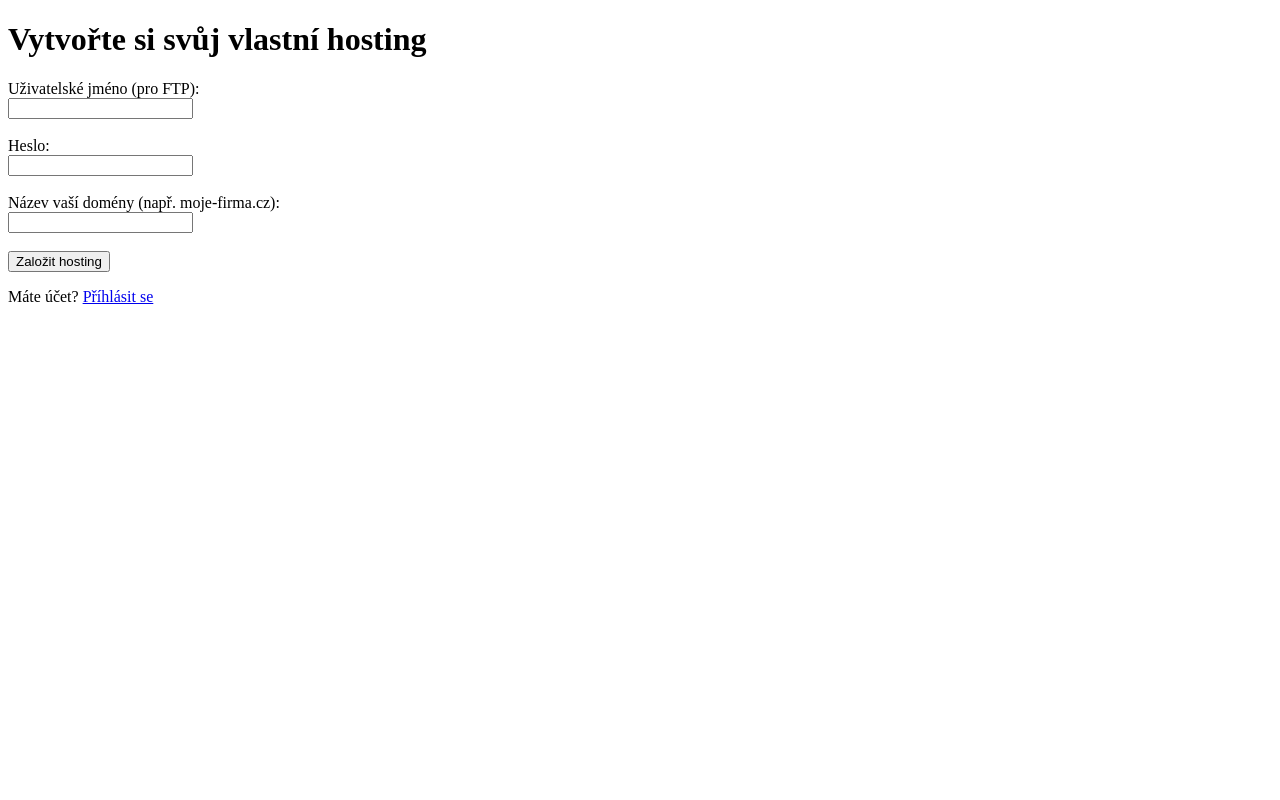
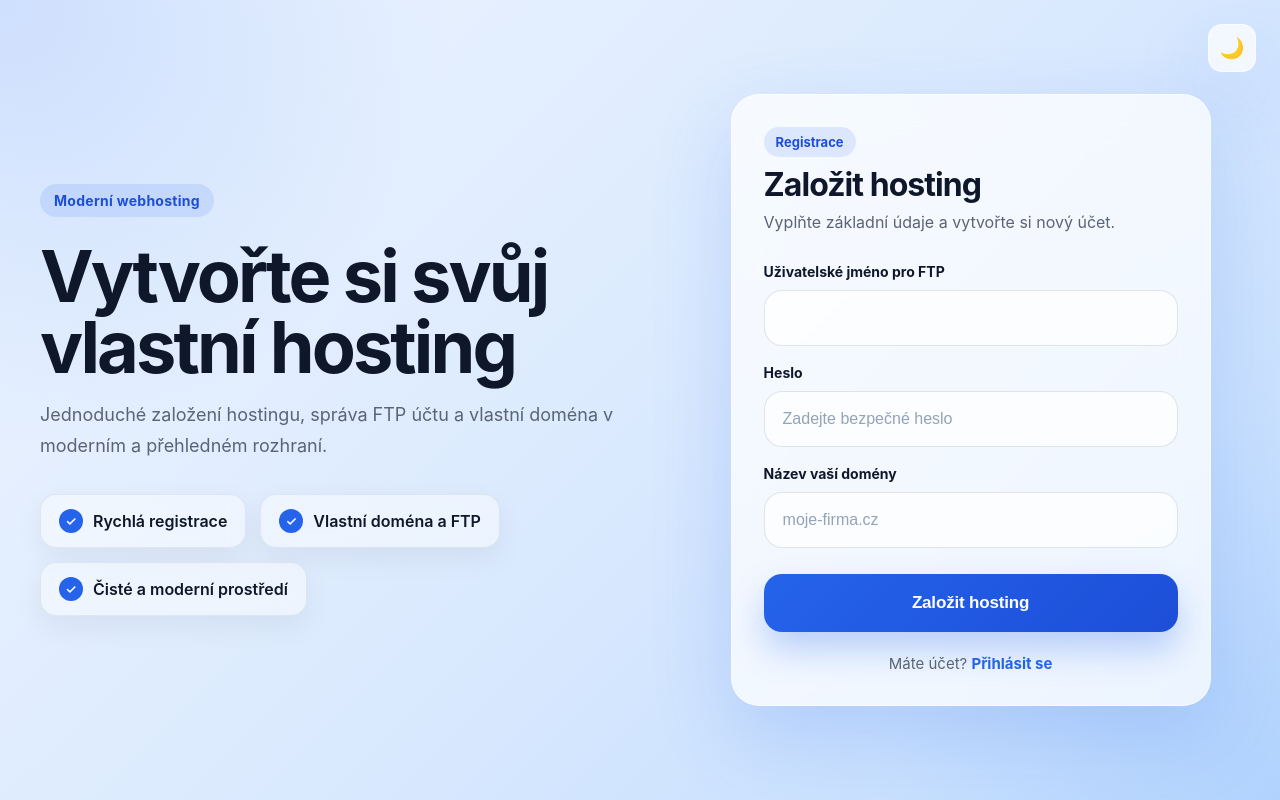
Before and after one commit to BSPWE-Sprava-weboveho-serveru/BSPWE, a PHP site: page /milanovohosting.gg/index.php in a window 1280 px wide. Run offline with PHP 8.4, Linux system fonts and the light colour scheme.

Commit message:
Upraven design uvodni stranky

```diff
--- a/webserver/milanovohosting.gg/index.php
+++ b/webserver/milanovohosting.gg/index.php
@@ -1,40 +1,120 @@
 <?php
-// jen čisté HTML pro testování backendu
+// Úvodní stránka
 ?>
 <!DOCTYPE html>
 <html lang="cs">
 <head>
     <meta charset="UTF-8">
+    <meta name="viewport" content="width=device-width, initial-scale=1.0">
     <title>Milanovo Hosting - Registrace</title>
+
+    <!-- Připojení CSS souboru -->
+    <link rel="stylesheet" href="style.css">
 </head>
 <body>
-    <h1>Vytvořte si svůj vlastní hosting</h1>
-
-    <form action="register.php" method="POST">
-        <div>
-            <label>Uživatelské jméno (pro FTP):</label><br>
-            <input type="text" name="username" required>
+    <div class="page-shell">
+        <!-- Přepínač světlého a tmavého režimu -->
+        <div class="theme-toggle">
+            <button id="themeToggle" type="button" aria-label="Přepnout režim">🌙</button>
         </div>
 
-        <br>
+        <main class="hero">
+            <!-- Levá informační část stránky -->
+            <section class="hero-copy">
+                <div class="eyebrow">Moderní webhosting</div>
 
-        <div>
-            <label>Heslo:</label><br>
-            <input type="password" name="password" required>
-        </div>
+                <h1>Vytvořte si svůj vlastní hosting</h1>
 
-        <br>
+                <p class="hero-text">
+                    Jednoduché založení hostingu, správa FTP účtu a vlastní doména v moderním a přehledném rozhraní.
+                </p>
 
-        <div>
-            <label>Název vaší domény (např. moje-firma.cz):</label><br>
-            <input type="text" name="domain" required>
-        </div>
+                <div class="hero-points">
+                    <div class="point">
+                        <span class="point-icon">✓</span>
+                        <span>Rychlá registrace</span>
+                    </div>
 
-        <br>
+                    <div class="point">
+                        <span class="point-icon">✓</span>
+                        <span>Vlastní doména a FTP</span>
+                    </div>
 
-        <button type="submit">Založit hosting</button>
-    </form>
+                    <div class="point">
+                        <span class="point-icon">✓</span>
+                        <span>Čisté a moderní prostředí</span>
+                    </div>
+                </div>
+            </section>
 
-    <p>Máte účet? <a href="login.php">Příhlásit se</a></p>
+            <!-- Pravá část s registračním formulářem -->
+            <section class="form-wrap">
+                <div class="form-card">
+                    <div class="card-top">
+                        <div>
+                            <div class="card-badge">Registrace</div>
+                            <h2>Založit hosting</h2>
+                            <p>Vyplňte základní údaje a vytvořte si nový účet.</p>
+                        </div>
+                    </div>
+
+                    <!-- Registrační formulář -->
+                    <form action="register.php" method="POST" class="register-form">
+                        <div class="form-group">
+                            <label for="username">Uživatelské jméno pro FTP</label>
+                            <input type="text" id="username" name="username" required>
+                        </div>
+
+                        <div class="form-group">
+                            <label for="password">Heslo</label>
+                            <input type="password" id="password" name="password" placeholder="Zadejte bezpečné heslo" required>
+                        </div>
+
+                        <div class="form-group">
+                            <label for="domain">Název vaší domény</label>
+                            <input type="text" id="domain" name="domain" placeholder="moje-firma.cz" required>
+                        </div>
+
+                        <button type="submit" class="primary-btn">Založit hosting</button>
+                    </form>
+
+                    <!-- Odkaz na přihlášení -->
+                    <p class="bottom-text">
+                        Máte účet?
+                        <a href="login.php">Přihlásit se</a>
+                    </p>
+                </div>
+            </section>
+        </main>
+    </div>
+
+<script>
+    // Odkaz na HTML root element a tlačítko pro změnu motivu
+    const root = document.documentElement;
+    const toggle = document.getElementById('themeToggle');
+
+    const savedTheme = localStorage.getItem('theme');
+
+    // Pokud byl dříve zvolen tmavý režim, nastaví se při načtení stránky
+    if (savedTheme === 'dark') {
+        root.classList.add('dark');
+        toggle.textContent = '☀️';
+    }
+
+    // Přepínání mezi světlým a tmavým režimem
+    toggle.addEventListener('click', () => {
+        root.classList.toggle('dark');
+
+        const isDark = root.classList.contains('dark');
+
+        if (isDark) {
+            localStorage.setItem('theme', 'dark');
+            toggle.textContent = '☀️';
+        } else {
+            localStorage.setItem('theme', 'light');
+            toggle.textContent = '🌙';
+        }
+    });
+</script>
 </body>
 </html>
--- /dev/null
+++ b/webserver/milanovohosting.gg/style.css
@@ -0,0 +1,345 @@
+:root {
+    --bg-1: #eef4ff;
+    --bg-2: #dbeafe;
+    --bg-3: #bfdbfe;
+
+    --text: #0f172a;
+    --muted: #5b6475;
+    --card: rgba(255, 255, 255, 0.72);
+    --card-border: rgba(255, 255, 255, 0.6);
+    --input-bg: rgba(255, 255, 255, 0.7);
+    --input-border: rgba(148, 163, 184, 0.28);
+    --button: #2563eb;
+    --button-hover: #1d4ed8;
+    --shadow: 0 30px 80px rgba(37, 99, 235, 0.18);
+    --glow: rgba(59, 130, 246, 0.18);
+    --badge-bg: rgba(37, 99, 235, 0.12);
+    --badge-text: #1d4ed8;
+    --point-bg: rgba(255, 255, 255, 0.45);
+    --point-border: rgba(148, 163, 184, 0.2);
+}
+
+:root.dark {
+    --bg-1: #020617;
+    --bg-2: #0f172a;
+    --bg-3: #1e293b;
+
+    --text: #f8fafc;
+    --muted: #cbd5e1;
+    --card: rgba(15, 23, 42, 0.62);
+    --card-border: rgba(255, 255, 255, 0.08);
+    --input-bg: rgba(15, 23, 42, 0.65);
+    --input-border: rgba(148, 163, 184, 0.18);
+    --button: #3b82f6;
+    --button-hover: #2563eb;
+    --shadow: 0 30px 80px rgba(2, 6, 23, 0.5);
+    --glow: rgba(59, 130, 246, 0.22);
+    --badge-bg: rgba(59, 130, 246, 0.16);
+    --badge-text: #93c5fd;
+    --point-bg: rgba(255, 255, 255, 0.04);
+    --point-border: rgba(255, 255, 255, 0.08);
+}
+
+* {
+    box-sizing: border-box;
+}
+
+html {
+    color-scheme: light;
+}
+
+html.dark {
+    color-scheme: dark;
+}
+
+body {
+    margin: 0;
+    min-height: 100vh;
+    font-family: Inter, Arial, Helvetica, sans-serif;
+    color: var(--text);
+    background:
+        radial-gradient(circle at top left, var(--glow), transparent 30%),
+        radial-gradient(circle at bottom right, rgba(96, 165, 250, 0.16), transparent 26%),
+        linear-gradient(135deg, var(--bg-1), var(--bg-2), var(--bg-3));
+    transition: background 0.3s ease, color 0.3s ease;
+}
+
+.page-shell {
+    min-height: 100vh;
+    padding: 32px;
+    position: relative;
+}
+
+.theme-toggle {
+    position: absolute;
+    top: 24px;
+    right: 24px;
+}
+
+.theme-toggle button {
+    width: 48px;
+    height: 48px;
+    border: 1px solid var(--card-border);
+    background: var(--card);
+    backdrop-filter: blur(18px);
+    -webkit-backdrop-filter: blur(18px);
+    border-radius: 14px;
+    cursor: pointer;
+    font-size: 20px;
+    box-shadow: var(--shadow);
+    transition: transform 0.2s ease, background 0.25s ease;
+}
+
+.theme-toggle button:hover {
+    transform: translateY(-2px);
+}
+
+.hero {
+    min-height: calc(100vh - 64px);
+    max-width: 1260px;
+    margin: 0 auto;
+    display: grid;
+    grid-template-columns: 1.05fr 0.95fr;
+    gap: 48px;
+    align-items: center;
+}
+
+.hero-copy {
+    padding: 24px 8px;
+}
+
+.eyebrow {
+    display: inline-flex;
+    align-items: center;
+    padding: 8px 14px;
+    border-radius: 999px;
+    background: var(--badge-bg);
+    color: var(--badge-text);
+    font-size: 14px;
+    font-weight: 700;
+    letter-spacing: 0.02em;
+    margin-bottom: 24px;
+}
+
+.hero-copy h1 {
+    margin: 0 0 18px;
+    font-size: clamp(42px, 6vw, 72px);
+    line-height: 0.98;
+    letter-spacing: -0.04em;
+    max-width: 700px;
+}
+
+.hero-text {
+    margin: 0;
+    max-width: 620px;
+    font-size: 18px;
+    line-height: 1.7;
+    color: var(--muted);
+}
+
+.hero-points {
+    margin-top: 32px;
+    display: flex;
+    flex-wrap: wrap;
+    gap: 14px;
+}
+
+.point {
+    display: inline-flex;
+    align-items: center;
+    gap: 10px;
+    padding: 14px 18px;
+    border-radius: 16px;
+    background: var(--point-bg);
+    border: 1px solid var(--point-border);
+    backdrop-filter: blur(14px);
+    -webkit-backdrop-filter: blur(14px);
+    font-weight: 600;
+    box-shadow: 0 10px 30px rgba(15, 23, 42, 0.06);
+}
+
+.point-icon {
+    width: 24px;
+    height: 24px;
+    display: inline-flex;
+    align-items: center;
+    justify-content: center;
+    border-radius: 999px;
+    background: var(--button);
+    color: white;
+    font-size: 13px;
+    flex-shrink: 0;
+}
+
+.form-wrap {
+    display: flex;
+    justify-content: center;
+}
+
+.form-card {
+    width: 100%;
+    max-width: 480px;
+    padding: 32px;
+    border-radius: 28px;
+    background: var(--card);
+    border: 1px solid var(--card-border);
+    backdrop-filter: blur(24px);
+    -webkit-backdrop-filter: blur(24px);
+    box-shadow: var(--shadow);
+}
+
+.card-top h2 {
+    margin: 10px 0 8px;
+    font-size: 32px;
+    line-height: 1.1;
+    letter-spacing: -0.03em;
+}
+
+.card-top p {
+    margin: 0 0 28px;
+    color: var(--muted);
+    line-height: 1.6;
+}
+
+.card-badge {
+    display: inline-block;
+    padding: 7px 12px;
+    border-radius: 999px;
+    background: var(--badge-bg);
+    color: var(--badge-text);
+    font-size: 13px;
+    font-weight: 700;
+}
+
+.register-form {
+    display: flex;
+    flex-direction: column;
+    gap: 18px;
+}
+
+.form-group {
+    display: flex;
+    flex-direction: column;
+    gap: 10px;
+}
+
+label {
+    font-size: 14px;
+    font-weight: 700;
+    color: var(--text);
+}
+
+input {
+    width: 100%;
+    height: 56px;
+    border: 1px solid var(--input-border);
+    border-radius: 18px;
+    padding: 0 18px;
+    background: var(--input-bg);
+    color: var(--text);
+    font-size: 16px;
+    outline: none;
+    transition:
+        border-color 0.2s ease,
+        box-shadow 0.2s ease,
+        transform 0.2s ease,
+        background 0.2s ease;
+}
+
+input::placeholder {
+    color: #94a3b8;
+}
+
+input:focus {
+    border-color: rgba(37, 99, 235, 0.45);
+    box-shadow: 0 0 0 5px rgba(37, 99, 235, 0.12);
+    transform: translateY(-1px);
+}
+
+.primary-btn {
+    margin-top: 8px;
+    height: 58px;
+    border: none;
+    border-radius: 18px;
+    background: linear-gradient(135deg, var(--button), var(--button-hover));
+    color: white;
+    font-size: 17px;
+    font-weight: 800;
+    letter-spacing: -0.01em;
+    cursor: pointer;
+    box-shadow: 0 18px 35px rgba(37, 99, 235, 0.28);
+    transition: transform 0.2s ease, box-shadow 0.2s ease, filter 0.2s ease;
+}
+
+.primary-btn:hover {
+    transform: translateY(-2px);
+    box-shadow: 0 22px 40px rgba(37, 99, 235, 0.35);
+    filter: brightness(1.03);
+}
+
+.bottom-text {
+    margin: 22px 0 0;
+    text-align: center;
+    color: var(--muted);
+    font-size: 15px;
+}
+
+.bottom-text a {
+    color: var(--button);
+    text-decoration: none;
+    font-weight: 700;
+}
+
+.bottom-text a:hover {
+    text-decoration: underline;
+}
+
+@media (max-width: 980px) {
+    .hero {
+        grid-template-columns: 1fr;
+        gap: 28px;
+        padding-top: 48px;
+    }
+
+    .hero-copy {
+        text-align: center;
+        padding-bottom: 0;
+    }
+
+    .hero-text {
+        margin: 0 auto;
+    }
+
+    .hero-points {
+        justify-content: center;
+    }
+}
+
+@media (max-width: 640px) {
+    .page-shell {
+        padding: 18px;
+    }
+
+    .theme-toggle {
+        top: 18px;
+        right: 18px;
+    }
+
+    .form-card {
+        padding: 22px;
+        border-radius: 22px;
+    }
+
+    .hero-copy h1 {
+        font-size: 38px;
+    }
+
+    .card-top h2 {
+        font-size: 28px;
+    }
+
+    .point {
+        width: 100%;
+        justify-content: flex-start;
+    }
+}
```
